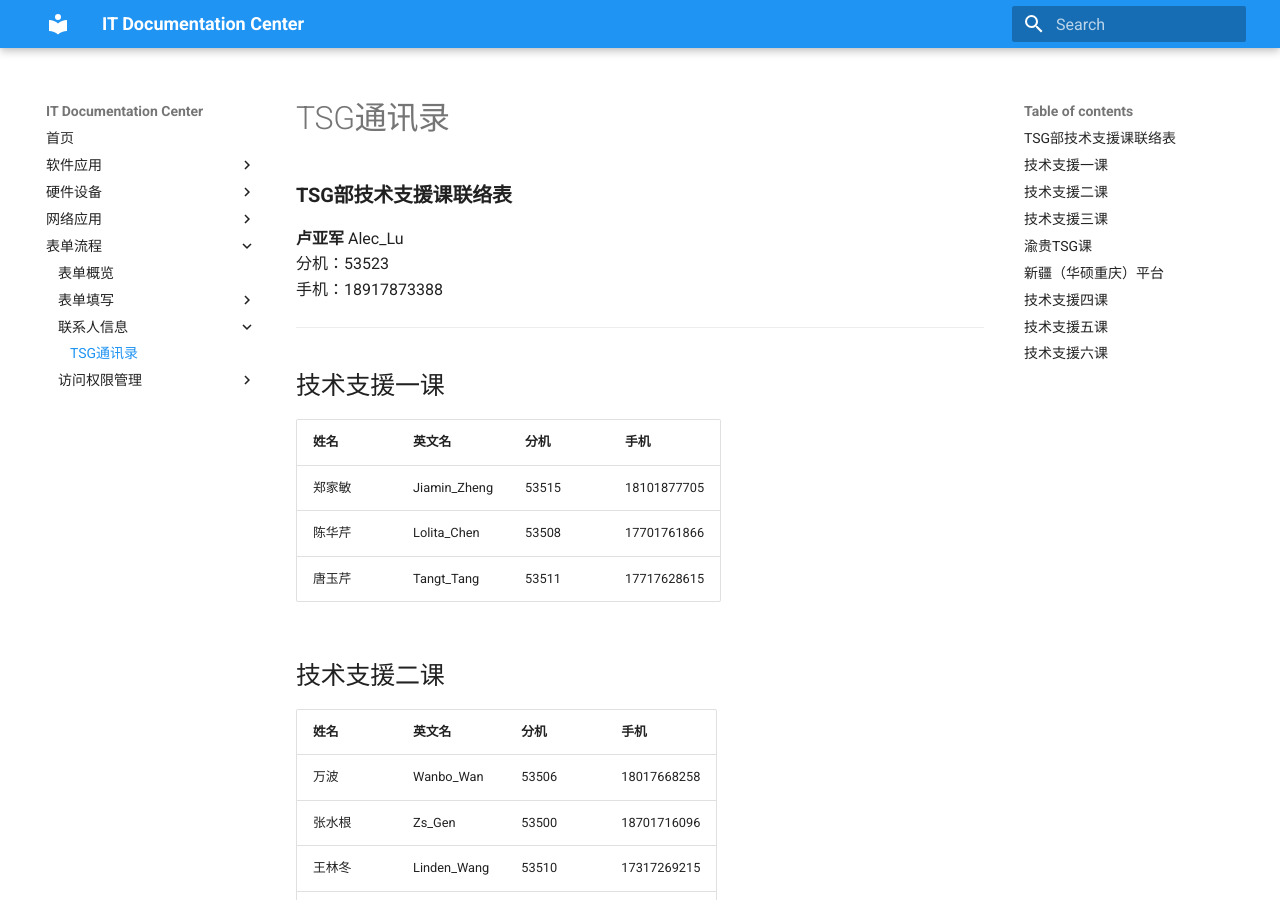
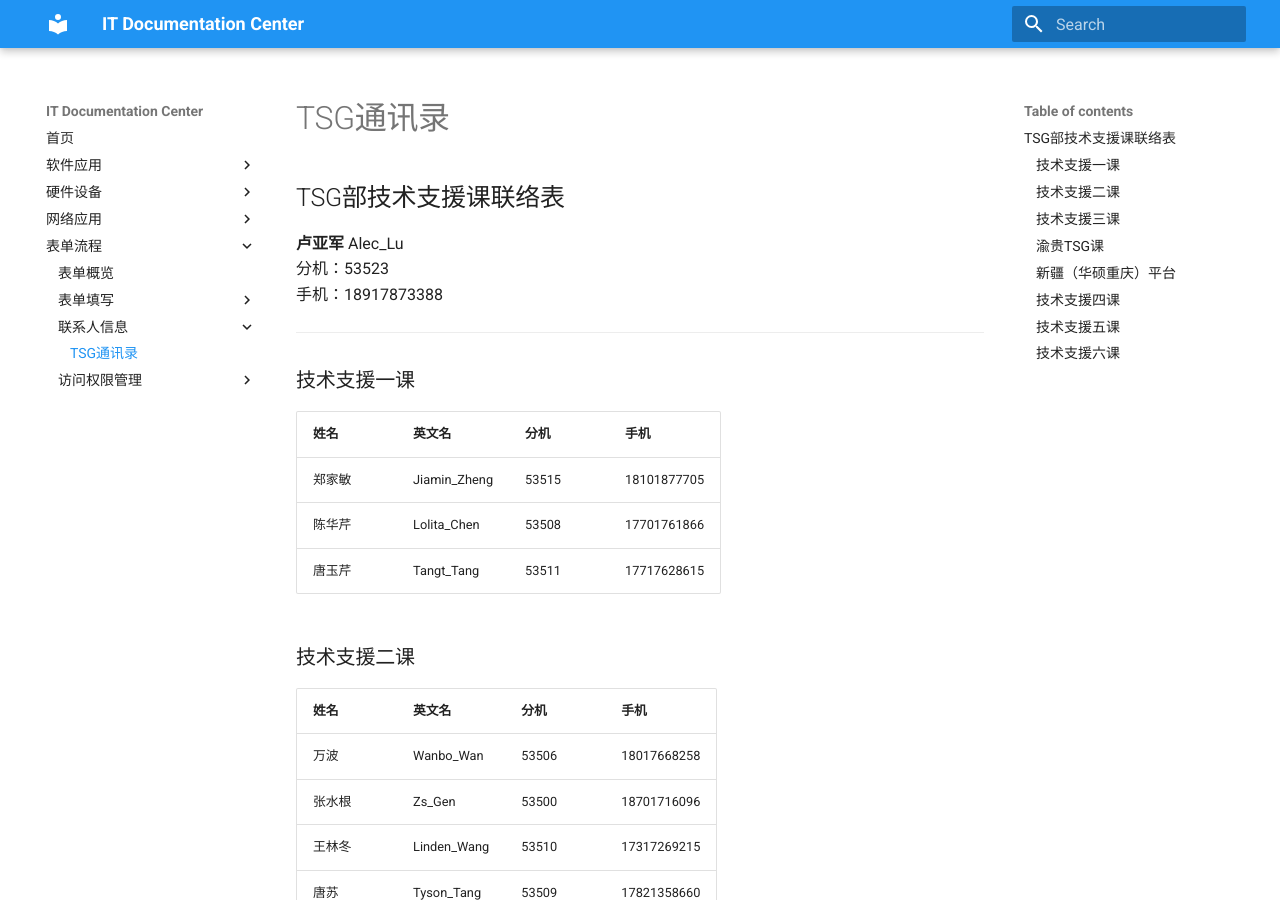
Before and after one commit to github-tsg/zihang-mkdocs-site, an MkDocs documentation site: the page built from docs/forms_workflow/contact_info/TSG_Technical_Support_Section_Contact_List.md, in a window 1280 px wide and 900 px high. Built offline with MkDocs 1.6.1 and Material for MkDocs 9.7.7, drawn with Linux system fonts in a browser that asks for light colours.

```diff
--- a/docs/forms_workflow/contact_info/TSG_Technical_Support_Section_Contact_List.md
+++ b/docs/forms_workflow/contact_info/TSG_Technical_Support_Section_Contact_List.md
@@ -6,14 +11,16 @@
 
 ---
 
-## 技术支援一课
+### 技术支援一课
+
 | 姓名 | 英文名 | 分机 | 手机 |
 | :--- | :--- | :--- | :--- |
 | 郑家敏 | Jiamin_Zheng | 53515 | 18101877705 |
 | 陈华芹 | Lolita_Chen | 53508 | 17701761866 |
 | 唐玉芹 | Tangt_Tang | 53511 | 17717628615 |
 
-## 技术支援二课
+### 技术支援二课
+
 | 姓名 | 英文名 | 分机 | 手机 |
 | :--- | :--- | :--- | :--- |
 | 万波 | Wanbo_Wan | 53506 | 18017668258 |
@@ -21,7 +28,8 @@
 | 王林冬 | Linden_Wang | 53510 | 17317269215 |
 | 唐苏 | Tyson_Tang | 53509 | 17821358660 |
 
-## 技术支援三课
+### 技术支援三课
+
 | 姓名 | 英文名 | 分机 | 手机 |
 | :--- | :--- | :--- | :--- |
 | 陆一鸣 | Jimmy_Lu | 53503 | 13331862386 |
@@ -30,19 +38,22 @@
 | 余文俊 | Fish1_Yu | 53516 | 13564639906 |
 | 林颖 | Weren_Lin | 53507 | 18221072673 |
 
-## 渝贵TSG课
+### 渝贵TSG课
+
 | 姓名（地区） | 英文名 | 分机 | 手机 |
 | :--- | :--- | :--- | :--- |
 | 李建宏（重庆） | Leonard_Li | 57813 | 15978968668 |
 | 付祖兴（重庆） | Zuxing_Fu | 57812 | 13350357651 |
 
-## 新疆（华硕重庆）平台
+### 新疆（华硕重庆）平台
+
 | 姓名（地区） | 英文名 | 分机 | 手机 |
 | :--- | :--- | :--- | :--- |
 | 邵湲竣（新疆） | Pandora_Shao | 57223 | 15276709602 |
 | 马真（新疆） | Rachel_Ma | 57222 | 18399690767 |
 
-## 技术支援四课
+### 技术支援四课
+
 | 姓名（地区） | 英文名 | 分机 | 手机 |
 | :--- | :--- | :--- | :--- |
 | 曾德强（成都） | Tom_Zeng | 56109 | 13060078961 |
@@ -51,7 +62,8 @@
 | 张涛（北京） | Super_Zhang | 54191 | 13910688953 |
 | 孟子杭（山东） | Zihang_Meng | 57441 | 13675312061 |
 
-## 技术支援五课
+### 技术支援五课
+
 | 姓名（地区） | 英文名 | 分机 | 手机 |
 | :--- | :--- | :--- | :--- |
 | 余世炜（武汉） | Terry2_Yu | 56318 | 18995621136 |
@@ -60,7 +72,8 @@
 | 黄志勋（北京） | Pauling_Huang | 54190 | 13911335865 |
 | 郭玉裔（沈阳） | Sam_Guo | 56991 | 18640285933 |
 
-## 技术支援六课
+### 技术支援六课
+
 | 姓名（地区） | 英文名 | 分机 | 手机 |
 | :--- | :--- | :--- | :--- |
 | 张程（天津） | Roy_Zhang | 57916 | 18622918049 |
```
Also changed, not shown: other parts of docs/forms_workflow/contact_info/TSG_Technical_Support_Section_Contact_List.md (+6 -1 lines).
